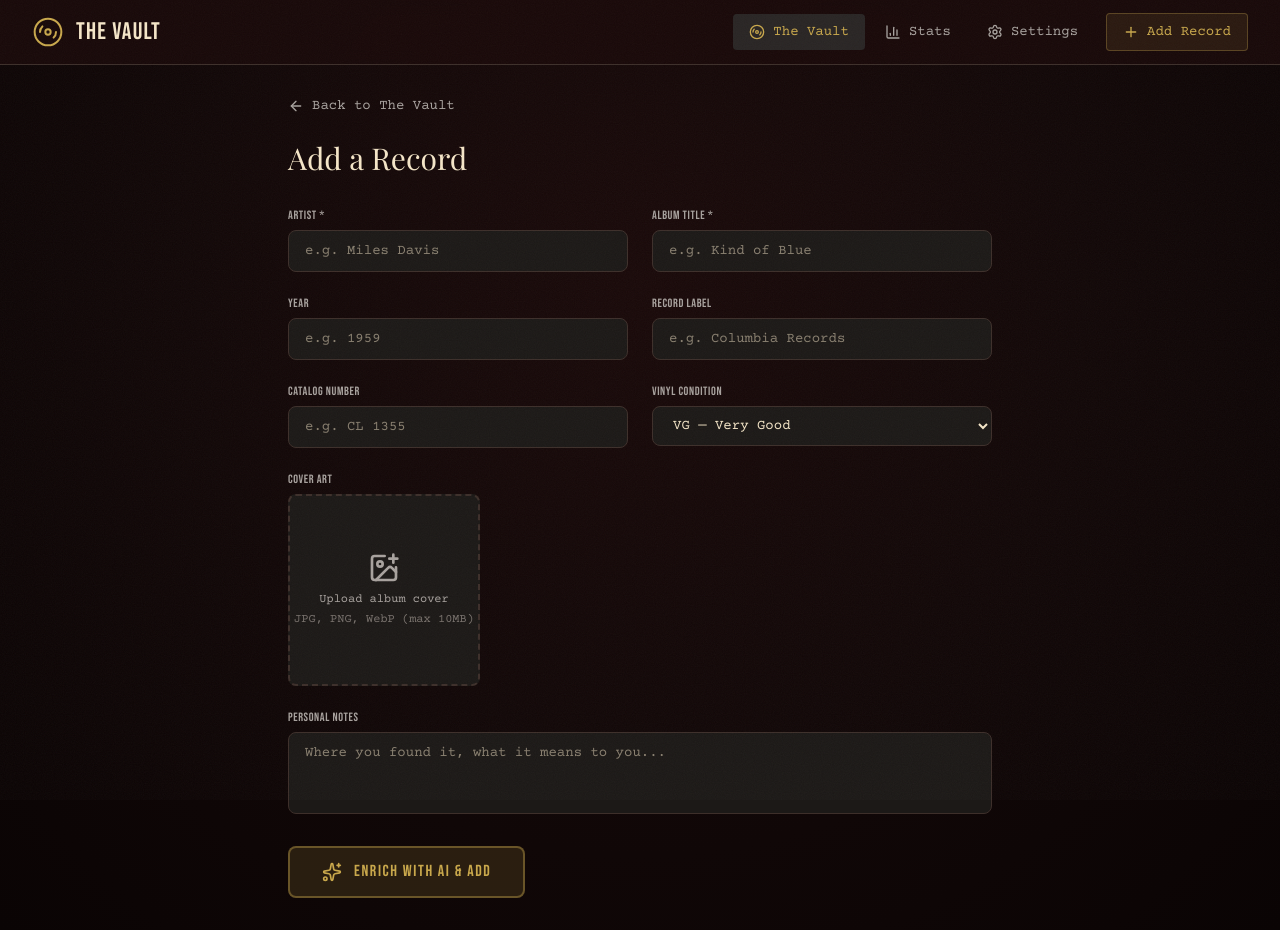
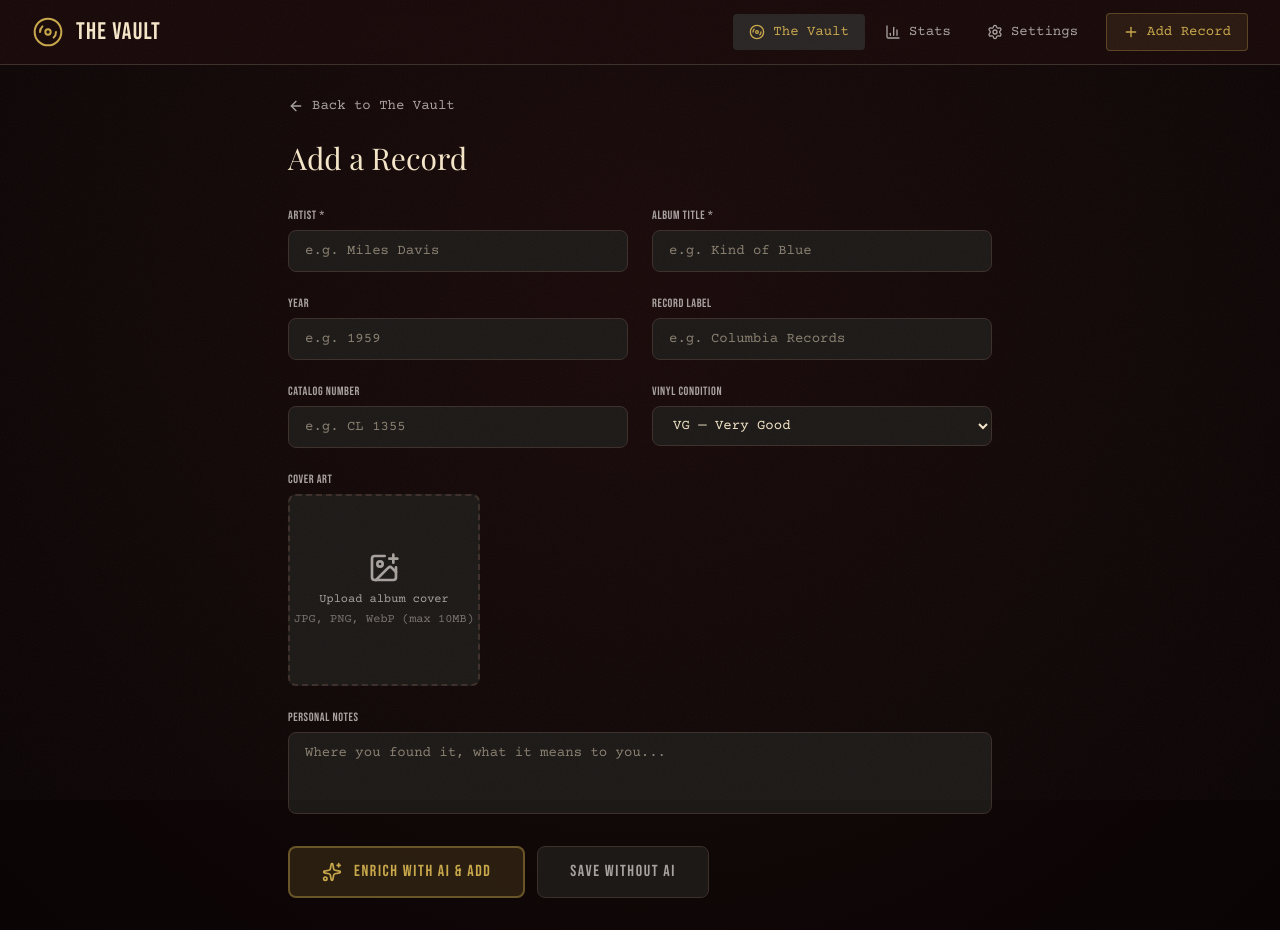
Before and after one commit to miguel0277/theVault, a Next.js app: page /vault/add in a window 1280 px wide. Built offline with nearby package versions, Linux system fonts and the light colour scheme; a web font is replaced by a local one.

Commit message:
feat: add Save without AI button on add record page

```diff
--- a/src/app/vault/add/page.tsx
+++ b/src/app/vault/add/page.tsx
@@ -178,8 +178,11 @@ export default function AddRecordPage() {
 
   async function handleSaveBasic() {
     if (!formValues) return;
+    await handleSaveBasicWithData(formValues);
+  }
+
+  async function handleSaveBasicWithData(data: AddRecordForm) {
     setIsSubmitting(true);
-
     try {
       const uploadedCoverUrl = await uploadCover();
 
@@ -187,14 +190,14 @@ export default function AddRecordPage() {
         method: "POST",
         headers: { "Content-Type": "application/json" },
         body: JSON.stringify({
-          title: formValues.title,
-          artist: formValues.artist,
-          year: formValues.year && !isNaN(formValues.year) ? formValues.year : null,
-          label: formValues.label || null,
-          catalogNumber: formValues.catalogNumber || null,
-          condition: formValues.condition,
+          title: data.title,
+          artist: data.artist,
+          year: data.year && !isNaN(data.year) ? data.year : null,
+          label: data.label || null,
+          catalogNumber: data.catalogNumber || null,
+          condition: data.condition,
           coverArt: uploadedCoverUrl || null,
-          userNotes: formValues.userNotes || null,
+          userNotes: data.userNotes || null,
         }),
       });
 
@@ -428,15 +431,30 @@ export default function AddRecordPage() {
                 />
               </div>
 
-              {/* Submit */}
+              {/* Submit buttons */}
+              <div className="flex flex-col sm:flex-row gap-3">
                 <button
                   type="submit"
-                className="flex items-center gap-3 px-8 py-3 bg-gold/15 border-2 border-gold/40 rounded-lg text-gold hover:bg-gold/25 hover:border-gold/60 transition-all"
+                  className="flex items-center justify-center gap-3 px-8 py-3 bg-gold/15 border-2 border-gold/40 rounded-lg text-gold hover:bg-gold/25 hover:border-gold/60 transition-all"
                   style={{ fontFamily: "var(--font-label)", letterSpacing: "0.1em" }}
                 >
                   <Sparkles className="w-5 h-5" />
                   ENRICH WITH AI & ADD
                 </button>
+                <button
+                  type="button"
+                  onClick={handleSubmit(async (data) => {
+                    setFormValues(data);
+                    await handleSaveBasicWithData(data);
+                  })}
+                  disabled={isSubmitting || uploadingCover}
+                  className="flex items-center justify-center gap-2 px-8 py-3 bg-charcoal border border-border rounded-lg text-muted-foreground hover:text-parchment hover:border-border/80 transition-all disabled:opacity-50"
+                  style={{ fontFamily: "var(--font-label)", letterSpacing: "0.1em" }}
+                >
+                  {isSubmitting ? <Loader2 className="w-4 h-4 animate-spin" /> : null}
+                  SAVE WITHOUT AI
+                </button>
+              </div>
             </form>
           </motion.div>
         )}
```
Lines whose indentation alone changed are shown as unchanged.
